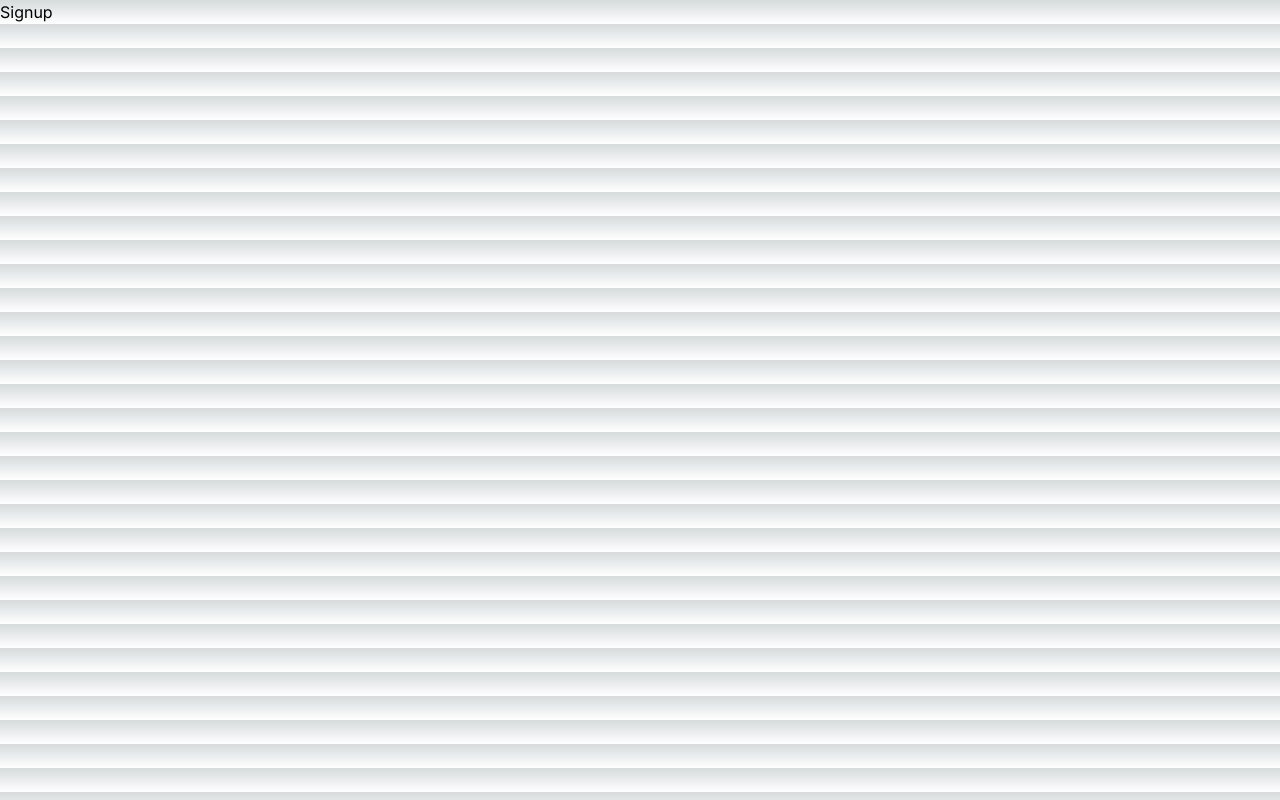
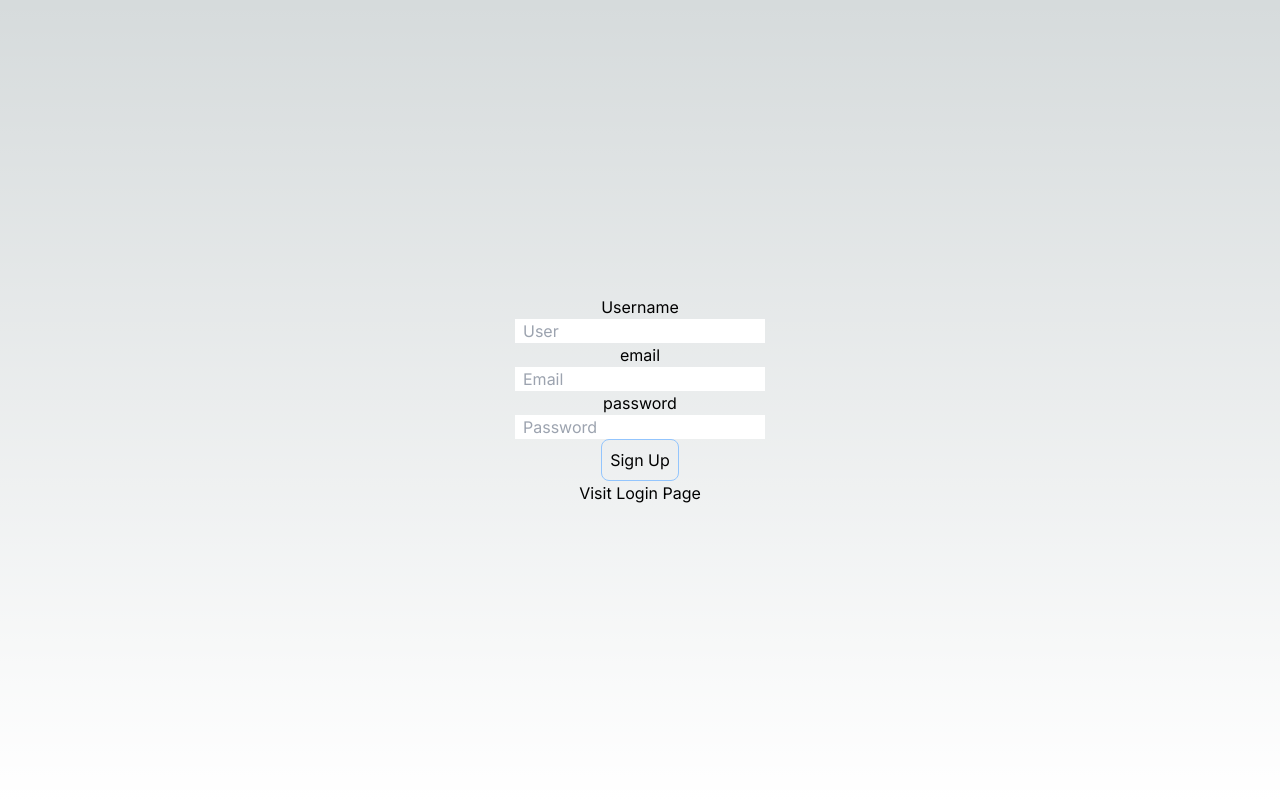
Before and after one commit to ArtursTorsters/nextjs-auth, a Next.js app: page /signup in a window 1280 px wide. Built offline with nearby package versions, Linux system fonts and the light colour scheme.

Commit message:
file structure and routing

```diff
--- a/src/app/login/page.tsx
+++ b/src/app/login/page.tsx
@@ -1,11 +1,68 @@
-import React from 'react'
+// client component
+"use client";
+import React from "react";
+import Link from "next/link";
+import { useRouter } from "next/navigation";
+import axios from "axios";
 
-type Props = {}
+type Props = {};
 
-const page = (props: Props) => {
+const Login = (props: Props) => {
+  const [user, setUser] = React.useState({
+    email: "",
+    password: "",
+  });
+
+  const handleInputChange = (e: React.ChangeEvent<HTMLInputElement>) => {
+    const { name, value } = e.target;
+    setUser((prevUser) => ({
+      ...prevUser,
+      [name]: value,
+    }));
+  };
+
+  const onLogin = async () => {
+    try {
+      // Send POST request to your backend server's Login endpoint
+      const response = await axios.post("YOUR_SIGNUP_ENDPOINT", user);
+      // Handle successful Login (e.g., show success message, redirect user)
+      console.log("Login successful:", response.data);
+    } catch (error) {
+      console.error("Login failed:", error);
+    }
+  };
+
   return (
-    <div className='text-center text-3xl text-green-500'>page</div>
-  )
-}
+    <div className="text-center min-h-screen  items-center flex flex-col justify-center">
+      <label htmlFor="email">email</label>
+      <input
+        className="px-2 text-gray-400 border-none outline-none"
+        id="email"
+        type="text"
+        name="email"
+        value={user.email}
+        onChange={handleInputChange}
+        placeholder="Email"
+      />
+      <label htmlFor="password">password</label>
+      <input
+        className="px-2 text-gray-400 border-none outline-none"
+        id="password"
+        type="text"
+        name="password"
+        value={user.password}
+        onChange={handleInputChange}
+        placeholder="Password"
+      />
+      <button
+        className="border-blue-300 border rounded-lg p-2"
+        onClick={onLogin}
+      >
+        Login
+      </button>
+      <Link href="/signup">Visit Sign Up Page</Link>
+    </div>
+  );
+};
 
-export default page
+export default Login;
--- /dev/null
+++ b/src/app/profile/[id]/page.tsx
@@ -0,0 +1,16 @@
+import React from 'react'
+
+type Props = {
+
+
+}
+// this page will grab anything behind /    like this:  http://localhost:3000/profile/thisisatest
+const userProfile = ({params}: any) => {
+  return (
+    <><div>Profile</div>
+    <p className='text-4xl'>Profile{params.id}</p>
+    </>
+  )
+}
+
+export default userProfile
--- /dev/null
+++ b/src/app/profile/page.tsx
@@ -0,0 +1,14 @@
+import React from 'react'
+
+type Props = {
+
+
+}
+
+const Profile = (props: Props) => {
+  return (
+    <div>page</div>
+  )
+}
+
+export default Profile
--- a/src/app/signup/page.tsx
+++ b/src/app/signup/page.tsx
@@ -1,17 +1,80 @@
-"use client"
-import React from 'react'
-import Link from 'next/link'
-import {useRouter} from 'next/navigation'
-import axios from 'axios'
+// client component
+"use client";
+import React from "react";
+import Link from "next/link";
+import { useRouter } from "next/navigation";
+import axios from "axios";
 
-type Props = {
-
-}
+type Props = {};
 
 const Signup = (props: Props) => {
+  const [user, setUser] = React.useState({
+    email: "",
+    password: "",
+    username: "",
+  });
+
+  const handleInputChange = (e: React.ChangeEvent<HTMLInputElement>) => {
+    const { name, value } = e.target;
+    setUser((prevUser) => ({
+      ...prevUser,
+      [name]: value,
+    }));
+  };
+
+  const onSignup = async () => {
+    try {
+      // Send POST request to your backend server's signup endpoint
+      const response = await axios.post("YOUR_SIGNUP_ENDPOINT", user);
+      // Handle successful signup (e.g., show success message, redirect user)
+      console.log("Signup successful:", response.data);
+    } catch (error) {
+      console.error("Signup failed:", error);
+    }
+  };
+
   return (
-    <div>Signup</div>
-  )
-}
+    <div className="text-center min-h-screen  items-center flex flex-col justify-center">
+      <label htmlFor="username">Username</label>
+      <input
+        className="px-2 text-gray-400 border-none outline-none"
+        id="username"
+        type="text"
+        name="username"
+        value={user.username}
+        onChange={handleInputChange}
+        placeholder="User"
+      />
 
-export default Signup
+      <label htmlFor="email">email</label>
+      <input
+        className="px-2 text-gray-400 border-none outline-none"
+        id="email"
+        type="text"
+        name="email"
+        value={user.email}
+        onChange={handleInputChange}
+        placeholder="Email"
+      />
+      <label htmlFor="password">password</label>
+      <input
+        className="px-2 text-gray-400 border-none outline-none"
+        id="password"
+        type="text"
+        name="password"
+        value={user.password}
+        onChange={handleInputChange}
+        placeholder="Password"
+      />
+      <button
+        className="border-blue-300 border rounded-lg p-2"
+        onClick={onSignup}
+      >
+        Sign Up
+      </button>
+      <Link href="/login">Visit Login Page</Link>
+    </div>
+  );
+};
+
+export default Signup;
```
